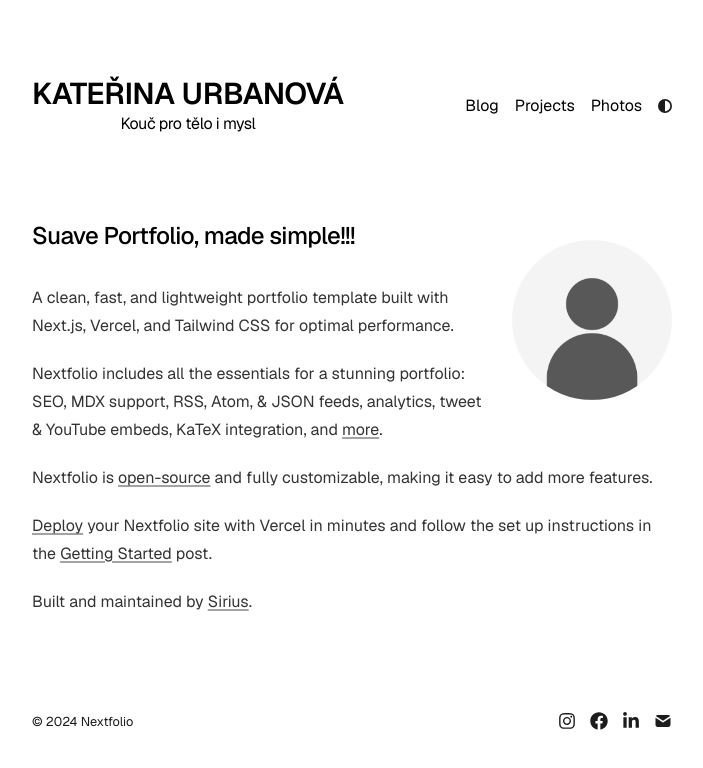
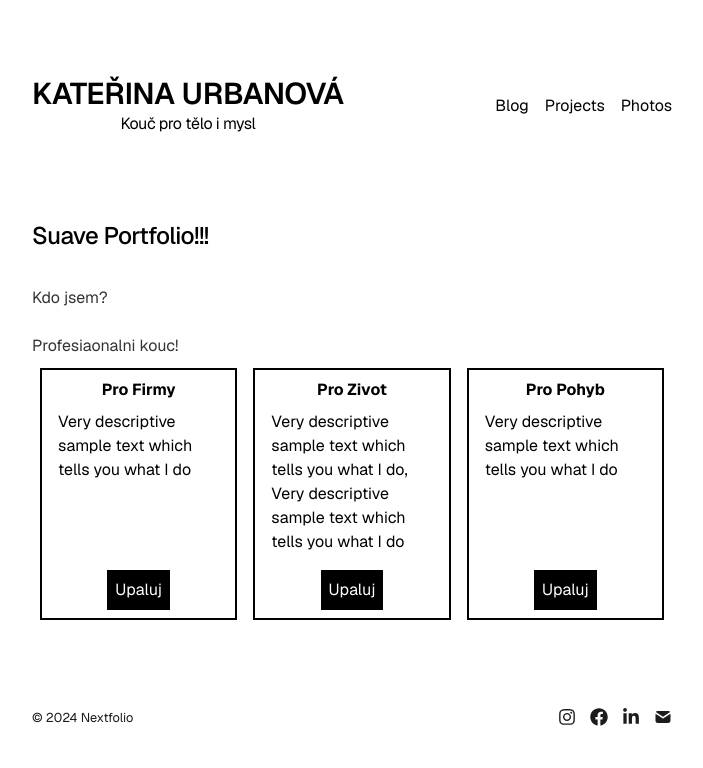
Before and after one commit to PetitSuave/suavecoachweb, a Next.js app: page / in a window 1280 px wide. Shown: the top 768 px of the page, without its empty margins (288-991 px from the left). Built offline with nearby package versions, Linux system fonts and the light colour scheme.

Commit message:
Basic Offer Card (#6)
* Dummy offer card data and sample styling
* Removed theme switcher
* Cleaned up landing page text

```diff
--- a/app/components/nav.tsx
+++ b/app/components/nav.tsx
@@ -1,5 +1,4 @@
 import Link from "next/link";
-import { ThemeSwitch } from "./theme-switch";
 import { metaData } from "../config";
 
 const navItems = {
@@ -28,7 +27,6 @@ export function Navbar() {
               {name}
             </Link>
           ))}
-          <ThemeSwitch />
         </div>
       </div>
     </nav>
--- /dev/null
+++ b/app/components/offer-card.tsx
@@ -0,0 +1,27 @@
+export type OfferCardProps = {
+    title: string
+    text: string
+    link: string
+}
+
+export function OfferCard({title, text, link}: OfferCardProps) {
+    return (
+        <div
+            className="relative min-h-full border-solid border-black border-2 m-2 p-2"
+        >
+            <div className="text-center font-bold">
+                {title}
+            </div>
+            <div className="mt-2 mb-10 mx-2">
+                {text}
+            </div>
+            <div className="absolute flex justify-center items-center bottom-2 mx-auto inset-x-0">
+                <a href={link}>
+                    <button className="rounded-none bg-black text-white p-2 hover:bg-gray-600">
+                        Upaluj
+                    </button>
+                </a>
+            </div>
+        </div>
+    )
+}
--- a/app/components/theme-switch.tsx
+++ /dev/null
@@ -1,92 +0,0 @@
-"use client";
-import * as React from "react";
-import { useTheme } from "next-themes";
-import { ThemeProvider as NextThemesProvider } from "next-themes";
-import type { ThemeProviderProps } from "next-themes/dist/types";
-import { FaCircleHalfStroke } from "react-icons/fa6";
-
-const storageKey = 'theme-preference';
-
-export function ThemeProvider({ children, ...props }: ThemeProviderProps) {
-  return (
-    <NextThemesProvider
-      attribute="class"
-      defaultTheme="system"
-      enableSystem
-      {...props}
-    >
-      {children}
-    </NextThemesProvider>
-  );
-}
-
-export const ThemeSwitch: React.FC = () => {
-  const { setTheme } = useTheme();
-  const [mounted, setMounted] = React.useState(false);
-  const [currentTheme, setCurrentTheme] = React.useState<'light' | 'dark'>('light');
-
-  const getColorPreference = (): 'light' | 'dark' => {
-    if (typeof window !== 'undefined') {
-      const storedPreference = localStorage.getItem(storageKey);
-      if (storedPreference) {
-        return storedPreference as 'light' | 'dark';
-      }
-      return window.matchMedia('(prefers-color-scheme: dark)').matches ? 'dark' : 'light';
-    }
-    return 'light';
-  };
-
-  const reflectPreference = (theme: 'light' | 'dark') => {
-    document.documentElement.classList.remove('bg-light', 'bg-dark');
-    document.documentElement.classList.add(`bg-${theme}`);
-    setCurrentTheme(theme);
-    setTheme(theme);
-  };
-
-  React.useEffect(() => {
-    setMounted(true);
-    const initTheme = getColorPreference();
-    reflectPreference(initTheme);
-
-    const mediaQuery = window.matchMedia('(prefers-color-scheme: dark)');
-    const handleChange = () => {
-      const newTheme = mediaQuery.matches ? 'dark' : 'light';
-      localStorage.setItem(storageKey, newTheme);
-      reflectPreference(newTheme);
-    };
-
-    mediaQuery.addEventListener('change', handleChange);
-
-    return () => mediaQuery.removeEventListener('change', handleChange);
-  }, [setTheme]);
-
-  const toggleTheme = () => {
-    const newTheme = currentTheme === 'light' ? 'dark' : 'light';
-    localStorage.setItem(storageKey, newTheme);
-    reflectPreference(newTheme);
-  };
-
-  if (!mounted) {
-    return (
-      <FaCircleHalfStroke
-        className="h-[14px] w-[14px] text-[#1c1c1c]"
-        aria-hidden="true"
-      />
-    );
-  }
-
-  return (
-    <button
-      id="theme-toggle"
-      aria-label={`${currentTheme} mode`}
-      onClick={toggleTheme}
-      className="flex items-center justify-center transition-opacity duration-300 hover:opacity-90"
-    >
-      <FaCircleHalfStroke
-        className={`h-[14px] w-[14px] ${
-          currentTheme === "dark" ? "text-[#D4D4D4]" : "text-[#1c1c1c]"
-        }`}
-      />
-    </button>
-  );
-};
--- a/app/layout.tsx
+++ b/app/layout.tsx
@@ -1,13 +1,12 @@
 import "./global.css";
-import type { Metadata } from "next";
-import { GeistSans } from "geist/font/sans";
-import { GeistMono } from "geist/font/mono";
-import { Navbar } from "./components/nav";
-import { Analytics } from "@vercel/analytics/react";
-import { SpeedInsights } from "@vercel/speed-insights/next";
+import type {Metadata} from "next";
+import {GeistSans} from "geist/font/sans";
+import {GeistMono} from "geist/font/mono";
+import {Navbar} from "./components/nav";
+import {Analytics} from "@vercel/analytics/react";
+import {SpeedInsights} from "@vercel/speed-insights/next";
 import Footer from "./components/footer";
-import { ThemeProvider } from "./components/theme-switch";
-import { metaData } from "./config";
+import {metaData} from "./config";
 
 export const metadata: Metadata = {
     metadataBase: new URL(metaData.baseUrl),
@@ -55,6 +54,7 @@ export default function RootLayout({
     return (
         <html lang="en" className={cx(GeistSans.variable, GeistMono.variable)}>
         <head>
+            <meta name="viewport" content="width=device-width, initial-scale=1.0" />
             <link
                 rel="alternate"
                 type="application/rss+xml"
@@ -75,20 +75,13 @@ export default function RootLayout({
             />
         </head>
         <body className="antialiased flex flex-col items-center justify-center mx-auto mt-2 lg:mt-8 mb-20 lg:mb-40">
-        <ThemeProvider
-          attribute="class"
-          defaultTheme="system"
-          enableSystem
-          disableTransitionOnChange
-        >
         <main className="flex-auto min-w-0 mt-2 md:mt-6 flex flex-col px-6 sm:px-4 md:px-0 max-w-[640px] w-full">
-            <Navbar />
+            <Navbar/>
             {children}
-            <Footer />
-            <Analytics />
-            <SpeedInsights />
+            <Footer/>
+            <Analytics/>
+            <SpeedInsights/>
         </main>
-        </ThemeProvider>
         </body>
         </html>
     );
--- a/app/page.tsx
+++ b/app/page.tsx
@@ -1,67 +1,44 @@
 import Image from "next/image";
-import { socialLinks } from "./config";
+import {socialLinks} from "./config";
+import {OfferCard} from "./components/offer-card";
+
+const cards = [{
+    title: "Pro Firmy",
+    text: "Very descriptive sample text which tells you what I do",
+    link: "/baf"
+}, {
+    title: "Pro Zivot",
+    text: "Very descriptive sample text which tells you what I do, Very descriptive sample text which tells you what I do",
+    link: "/lek"
+}, {
+    title: "Pro Pohyb",
+    text: "Very descriptive sample text which tells you what I do",
+    link: "/baf"
+}
+]
 
 export default function Page() {
     return (
         <section>
-      <a href={socialLinks.twitter} target="_blank">
-        <Image
-          src="/profile.png"
-          alt="Profile photo"
-          className="rounded-full bg-gray-100 block lg:mt-5 mt-0 lg:mb-5 mb-10 mx-auto sm:float-right sm:ml-5 sm:mb-5 grayscale hover:grayscale-0"
-          unoptimized
-          width={160}
-          height={160}
-          priority
-        />
-      </a>
-
             <h1 className="mb-8 text-2xl font-medium tracking-tight">
-        Suave Portfolio, made simple!!!
+                Suave Portfolio!!!
             </h1>
 
             <div className="prose prose-neutral dark:prose-invert">
                 <p>
-          A clean, fast, and lightweight portfolio template built with Next.js,
-          Vercel, and Tailwind CSS for optimal performance.
+                    Kdo jsem?
                 </p>
                 <p>
-          Nextfolio includes all the essentials for a stunning portfolio: SEO,
-          MDX support, RSS, Atom, & JSON feeds, analytics, tweet & YouTube
-          embeds, KaTeX integration, and{" "}
-          <a
-            target="_blank"
-            href="https://github.com/1msirius/Nextfolio?tab=readme-ov-file#features"
-          >
-            more
-          </a>
-          .
+                    Profesiaonalni kouc!
                 </p>
-        <p>
-          Nextfolio is{" "}
-          <a href={socialLinks.github} target="_blank">
-            open-source
-          </a>{" "}
-          and fully customizable, making it easy to add more features.
-        </p>
-        <p>
-          <a
-            href="https://vercel.com/new/clone?repository-url=https%3A%2F%2Fgithub.com%2F1msirius%2FNextfolio"
-            target="_blank"
-          >
-            Deploy
-          </a>{" "}
-          your Nextfolio site with Vercel in minutes and follow the set up
-          instructions in the{" "}
-          <a href="/blog/getting-started">Getting Started</a> post.
-        </p>
-        <p>
-          Built and maintained by{" "}
-          <a href="https://imsirius.xyz/" target="_blank">
-            Sirius
-          </a>
-          .
-        </p>
+            </div>
+
+            <div className="flex flex-col md:flex-row">
+                {cards.map(card => (
+                    <div className="w-full md:w-1/3">
+                        <OfferCard key={card.title} title={card.title} text={card.text} link={card.link}/>
+                    </div>
+                ))}
             </div>
         </section>
     );
```
Lines whose indentation alone changed are shown as unchanged.
